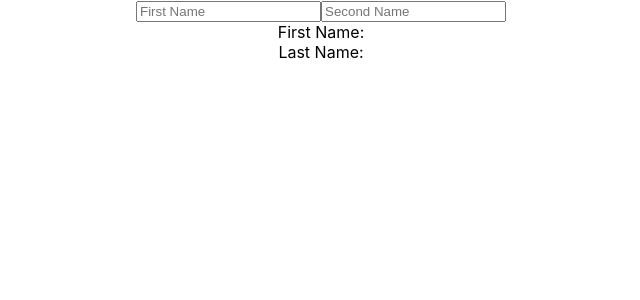
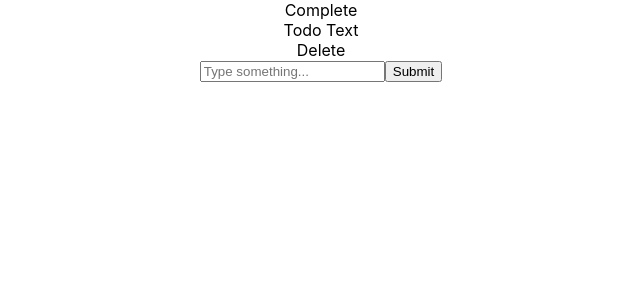
Before and after one commit to VladimirRM/g-js-redux, a React (Create React App) app: page / in a window 1280 px wide. Shown: the top 300 px of the page, without its empty margins (319-959 px from the left). Built offline with nearby package versions, Linux system fonts and the light colour scheme.

Commit message:
import uuid

```diff
--- a/package.json
+++ b/package.json
@@ -13,6 +13,7 @@
     "react-scripts": "5.0.1",
     "redux": "^4.2.1",
     "redux-toolkit": "^1.1.2",
+    "uuid": "^9.0.0",
     "web-vitals": "^2.1.4"
   },
   "scripts": {
--- a/src/App.js
+++ b/src/App.js
@@ -1,11 +1,15 @@
 
 import './App.css';
-import User from './components/User';
+import TodoItem from './components/TodoItem';
+// import User from './components/User';
+import Form from './components/Form';
 
 function App() {
   return (
     <div className="App">
-   <User/>
+   {/* <User/> */}
+   <TodoItem/>
+   <Form/>
     </div>
   );
 }
--- /dev/null
+++ b/src/components/Form.js
@@ -0,0 +1,34 @@
+import React from 'react'
+import { useDispatch } from 'react-redux'
+import { addTodo } from '../features/todo/todoSlice'
+import { v4 as uuidv4 } from 'uuid';
+
+const Form = () => {
+
+    const dispatch = useDispatch()
+
+    const addTodoHandler =  () => {
+        const  todo = {
+            id: '',
+            text: "",
+            completed: false,
+        }
+    }
+    return (
+        <form className='w-full flex' onSubmit={(e) => e.preventDefault()}>
+            <input
+                type='text'
+                placeholder='Type something...'
+                className='w-full p-1 focus:outline-none focus:border-lime-500 focus: border-2 placeholder:text-sm'
+            />
+            <button
+                type='submit'
+                className='shrink-0 bg-lime-300  hover:bg-lime-400 transition-all px-3 text-sm'
+            >
+                Submit
+            </button>
+        </form>
+    )
+}
+
+export default Form
--- /dev/null
+++ b/src/components/TodoItem.js
@@ -0,0 +1,20 @@
+import React from 'react'
+
+const TodoItem = () => {
+    const completed = false
+    return (
+        <div className='flex justify-between items-center my-2'>
+            <div className='text-sm px-4 py-2 cursor-pointer bg-lime-300 hover:bg-lime-400'>
+                Complete
+            </div>
+            <div className={`text-sm ${completed ? 'line-through font-medium text-lime-400' : ''}`}>
+                Todo Text
+            </div>
+            <div className='text-sm px-4 py-2 flex bg-red-400 hover:bg-red-500 transition-all text-white cursor-pointer'>
+                Delete
+            </div>
+        </div>
+    )
+}
+
+export default TodoItem
--- a/src/features/todo/todoSlice.js
+++ b/src/features/todo/todoSlice.js
@@ -9,7 +9,7 @@ export  const todoSlice = createSlice({
     initialState,
       reducers: {
         addTodo: (state,action) => {
-
+       state.todos.push(action.payload)
         }
       }
 })
```
Also changed, not shown: 1 other file (tests, documents, lock files or other folders).
